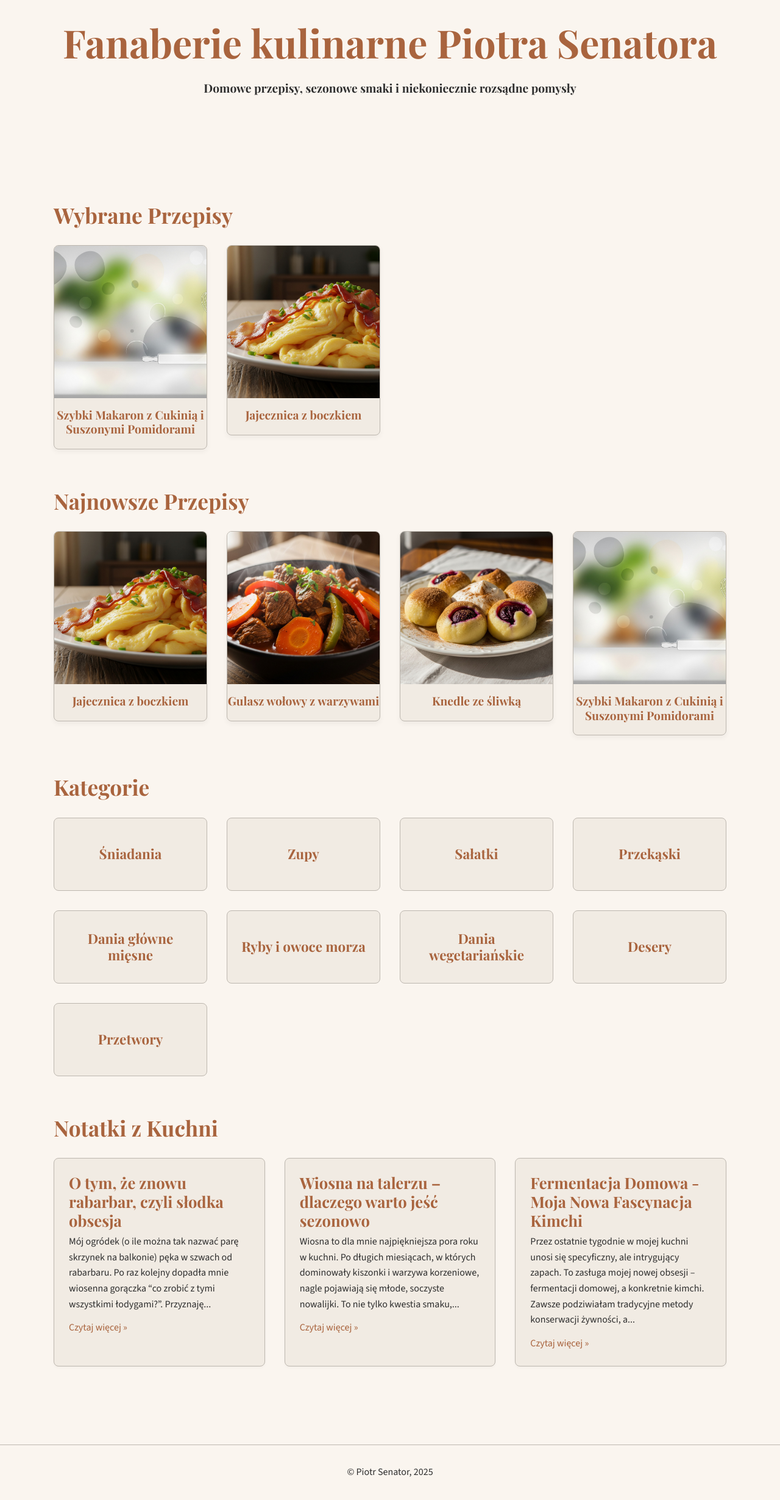
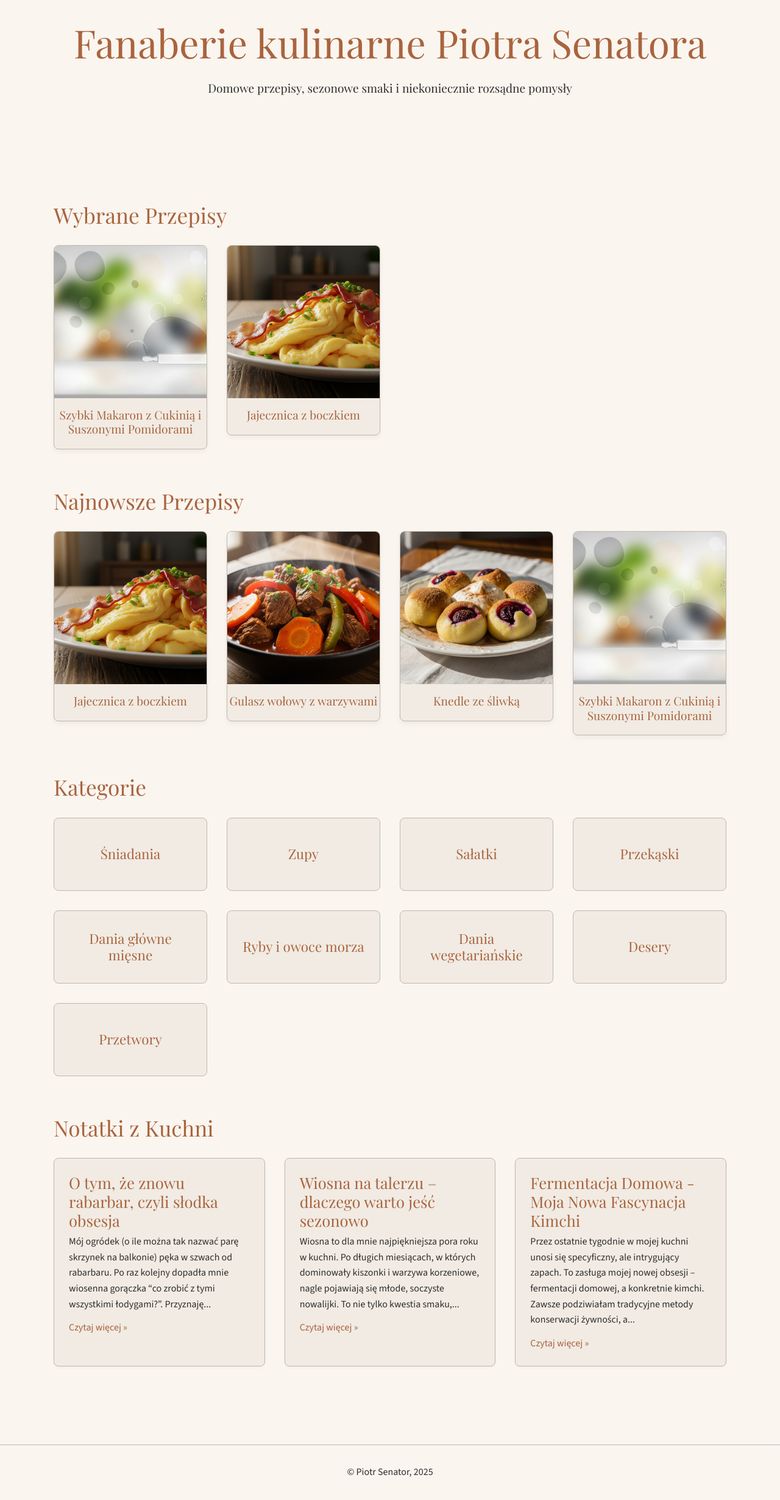
Before and after one commit to piotrsenator/kuchnia, a Jekyll site: the page built from index.html, in a window 1280 px wide. Shown: the whole page at 61% size. Built offline with Jekyll 4.4.1, drawn with Linux system fonts in a browser that asks for light colours.

Commit message:
Update style.css

```diff
--- a/assets/css/style.css
+++ b/assets/css/style.css
@@ -69,7 +69,7 @@ h1, h2, h3, h4, h5, h6,
 .note-title,
 .site-description-short {
     font-family: 'Playfair Display', serif; /* Nagłówki i tytuły */
-    font-weight: 700; /* Domyślna waga dla nagłówków */
+    font-weight: 400; /* Domyślna waga dla nagłówków */
     color: #A9643E; /* Kolor akcentu - dla nagłówków */
     line-height: 1.2;
     margin-bottom: 0.8em;
```
